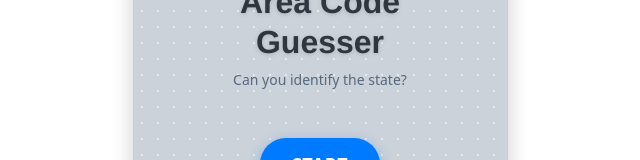
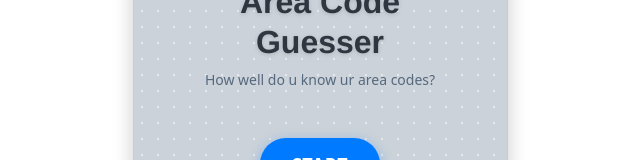
Before and after one commit to dustinmichels/area-code-expert, a Vue app in the folder app/: page / in a window 1280 px wide. Shown: the part 258-418 px from the top of the page, without its empty margins (320-960 px from the left). Built offline with nearby package versions, Linux system fonts and the light colour scheme; the HTML template or start-up script is replaced by a standard one.

Commit message:
change home page message

```diff
--- a/app/src/components/HomeScreen.vue
+++ b/app/src/components/HomeScreen.vue
@@ -18,7 +18,7 @@ const emit = defineEmits(['start'])
       >
         Area Code<br />Guesser
       </h1>
-      <p class="mt-2 text-[#56687e] font-medium text-sm">Can you identify the state?</p>
+      <p class="mt-2 text-[#56687e] font-medium text-sm">How well do u know ur area codes?</p>
     </div>
 
     <!-- Start Button -->
```
